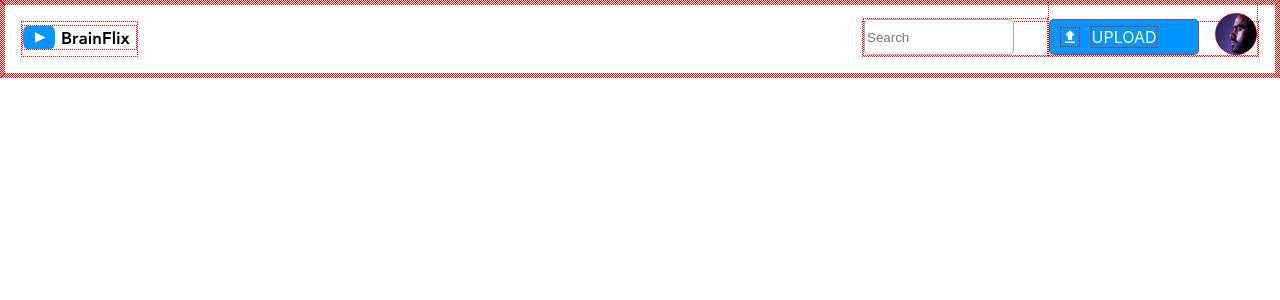
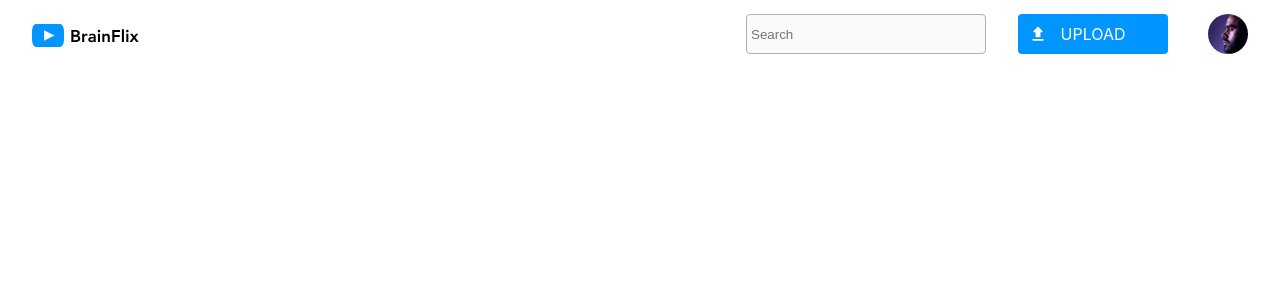
Before and after one commit to chaiabillan/chaia-billan-brainflix, a React (Create React App) app: page / in a window 1280 px wide. Shown: the top 300 px of the page. Built offline with nearby package versions, Linux system fonts and the light colour scheme.

Commit message:
finished the styling of the nav bar for responsive design

```diff
--- a/src/components/Component/Navbar/Navbar.js
+++ b/src/components/Component/Navbar/Navbar.js
@@ -10,20 +10,25 @@
             <img src={logo} alt="logo"/>
         </div>
         <div className= "nav-bar__right">
-            <div className = "nav-bar__search">
-                <input className="nav-bar__search--box"type="text" name="search" placeholder="Search"></input>
-                <span className="nav-bar__picture1"></span>
+            <div className = "nav-bar__middle">
+                <div className = "nav-bar__middle--search">
+                    {/* <i className="fa fa-search" aria-hidden="true"></i> */}
+                    <input className="nav-bar__middle--search--box"type="text" name="search" placeholder="Search"></input>
+                </div>
+                <div className="nav__bar__middle--picture">
+                    <span className="nav-bar__picture1"></span>
+                </div>
             </div>
-            <div className = "nav-bar__upload">
-                <div className = "nav-bar__upload--button">
-                        <img className="nav-bar__upload--button--icon"src={upload} alt="upload-icon" />
-                        <p className="nav-bar__upload--button--upload">UPLOAD</p>
+            <div className = "nav-bar__bottom">
+                <div className = "nav-bar__bottom--button">
+                        <img className="nav-bar__bottom--button--icon"src={upload} alt="upload-icon" />
+                        <p className="nav-bar__bottom--button--upload">UPLOAD</p>
                 </div>
+                <div className="nav-bar__bottom--picture">
                     <span className="nav-bar__picture2"></span>
+                </div>
             </div>
         </div>
-
-
     </nav>
     )
 }
--- a/src/components/Component/Navbar/Navbar.scss
+++ b/src/components/Component/Navbar/Navbar.scss
@@ -2,10 +2,18 @@
 @use '../../../styles/partials/mixins.scss' as *;
 
 * {
-    border: 1px dotted red;
+    // border: 1px dotted red;
     box-sizing: border-box;
 }
-
+.search-icon {
+    position: absolute;
+    left: 10px; // Adjust this value according to your icon position
+    top: 50%;
+    transform: translateY(-50%);
+    width: 20px; // Adjust this value according to your icon size
+    height: 20px; // Adjust this value according to your icon size
+    fill: #888; // Adjust this value according to your icon color
+}
 .nav-bar {
     width: 100%;
     height: fit-content;
@@ -13,27 +21,55 @@
     flex-direction: column;
     padding: 16px;
 
-    &__search {
+    &__middle {
         display: flex;
         flex-direction: row;
         justify-content: space-between;
         margin-top: 16px;
 
-        &--box {
-            width: 82%;
-            border-radius: 5px;
-            height: 36px;
-            border: 1px solid $Silver;
+        &--search {
+            width: 100%;
+
+            &--box {
+                width: 100%;
+                border-radius: 4px;
+                height: 36px;
+                border: 1px solid $Silver;
+                padding: 4px;
+                background-repeat: none;
+                background-position: 10px center;
+                background-color: $Alabaster;
+
+
+                &:focus {
+                    border: 2px solid $BrainFlix-Blue;
+                    outline: none;
+                }
+
+                &.error {
+                    border: 2px solid red;
+                    outline: none;
+                }
+            }
+
+            &--picture {
+                width: fit-content;
+            }
+
+
         }
-
     }
 
+
     &__picture1 {
+        display: flex;
         height: 36px;
         width: 36px;
         background-image: url("../../../assets/images/Mohan-muruge.jpg");
         background-size: cover;
         border-radius: 50%;
+        margin-left: 16px;
+
     }
     &__picture2 {
         display: none;
@@ -44,7 +80,7 @@
         border-radius: 50%;
     }
 
-    &__upload {
+    &__bottom {
 
         &--button {
             position: relative;
@@ -55,7 +91,8 @@
             align-items: center;
             padding: 0 10px;
             margin-top: 16px;
-            border-radius: 5px;
+            border-radius: 4px;
+            // padding: 4px;
 
             &--icon {
                 height: fit-content;
@@ -81,16 +118,29 @@
         justify-content: space-between;
         height: 70px;
 
-        &__logo {
-            align-content: center;
+        &__left {
+            display: flex;
+            align-items: center;
+            margin-left: 16px;
         }
+
         &__right {
             display: flex;
             flex-direction: row;
             align-items: end;
+            margin-right: 16px;
         }
 
-        &__upload {
+        &__middle {
+            &--search {
+                &--box {
+                    height: 40px;
+                    width: 240px;
+                }
+            }
+        }
+
+        &__bottom {
             display: flex;
             flex-direction: row;
             align-items: flex-end;
@@ -98,6 +148,8 @@
             &--button {
                 width: 150px;
                 margin-right: 16px;
+                height: 40px;
+                margin-left: 16px;
             }
         }
 
@@ -107,8 +159,15 @@
 
         &__picture2 {
             display: flex;
-            height: 42px;
-            width: 42px;
+            height: 40px;
+            width: 40px;
+        }
+    }
+
+    @include desktop {
+        &__bottom--button {
+            margin-left: 32px;
+            margin-right: 40px;
         }
     }
 }
```
